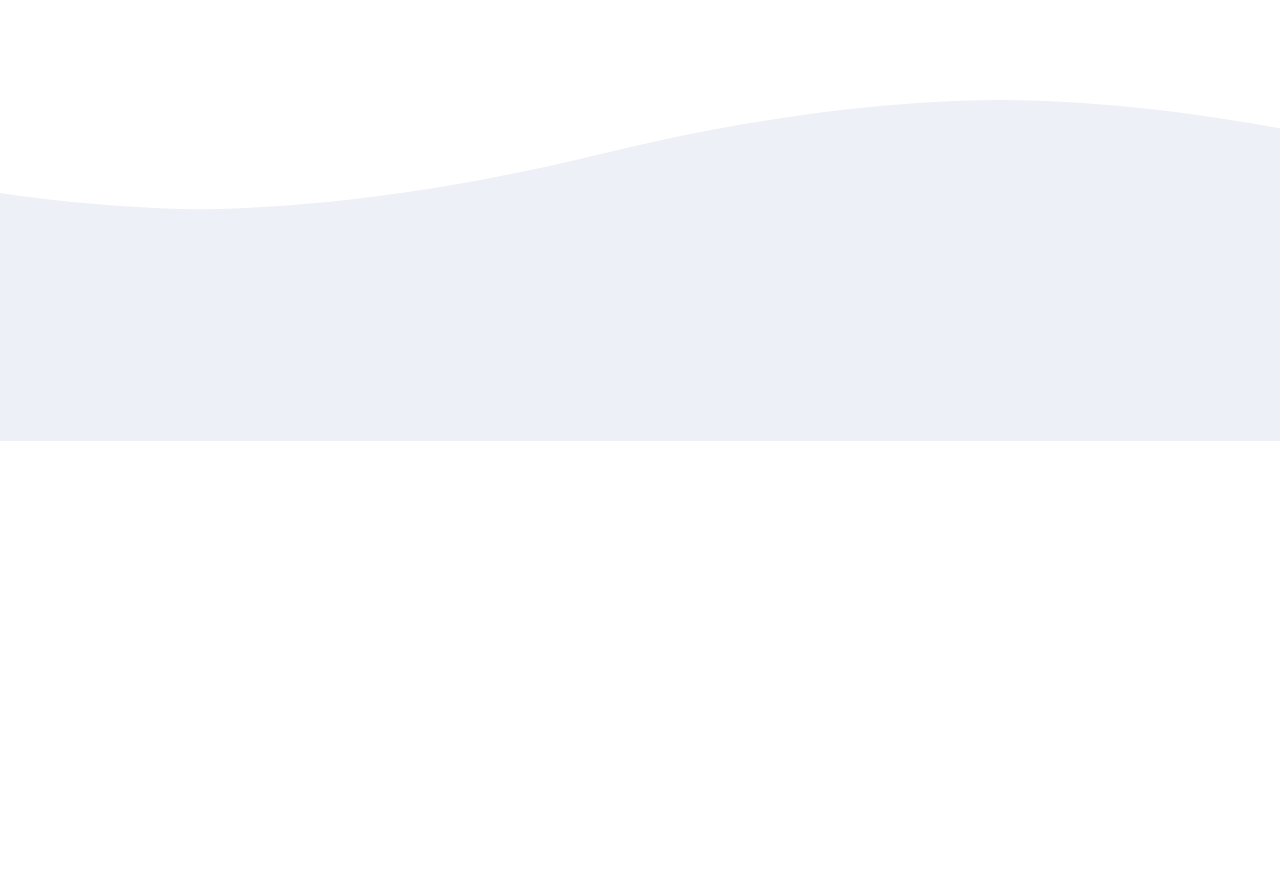
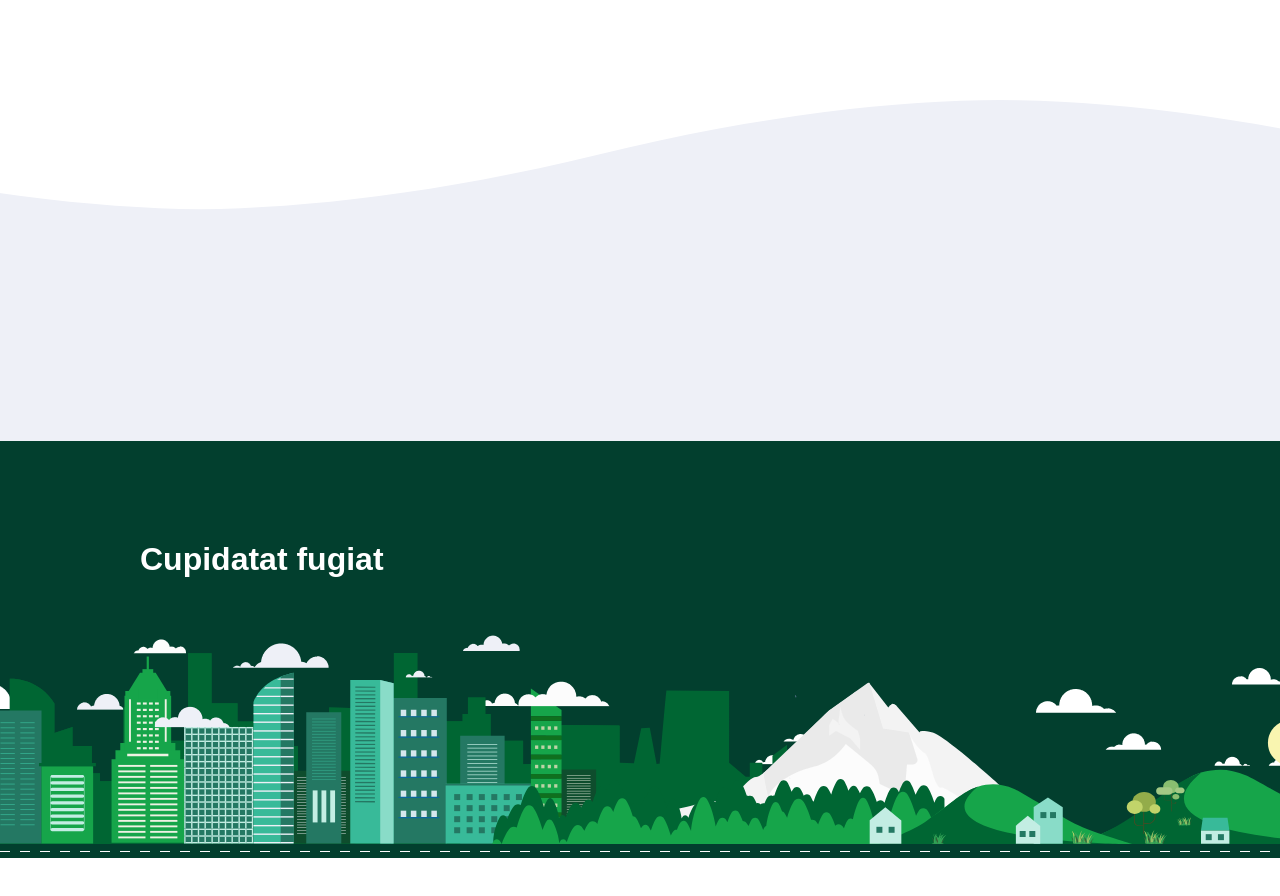
Before and after one commit to jordankaiser/rideconnection, a website built with Parcel: page src/index.html in a window 1280 px wide. Before the commit the page ends 800 px from the top, so only its background shows below. Built offline with nearby package versions, Linux system fonts and the light colour scheme.

Commit message:
Add cloud animation to marquee

```diff
--- a/src/index.html
+++ b/src/index.html
@@ -18,5 +18,36 @@
         </div>
       </div>
     </div>
+
+    <!-- Cityscape -->
+    <div class="cityscape">
+
+      <!-- Artwork -->
+      <div class="cityscape__artwork">
+
+        <!-- Layout 1 - Clouds 1 -->
+        <div class="cityscape__clouds-1"></div>
+
+        <!-- Layer 2 - Green Buildings -->
+        <div class="cityscape__green-buildings"></div>
+
+        <!-- Layer 4 - Buildings -->
+        <div class="cityscape__buildings"></div>
+
+        <!-- Layer 3 - Clouds 2 -->
+        <div class="cityscape__clouds-2"></div>
+
+        <!-- Layer 5 - Road -->
+        <div class="cityscape__road"></div>
+      </div>
+
+
+      <!-- Content -->
+      <div class="cityscape__content">
+        <div class="container">
+          <h1>Cupidatat fugiat</h1>
+        </div>
+      </div>
+    </div>
   </body>
 </html>
--- a/src/styles.css
+++ b/src/styles.css
@@ -42,3 +42,101 @@ h1 {
   max-width: 1000px;
   margin: 0 auto;
 }
+
+.cityscape {
+  position: relative;
+  background-color: #023F2E;
+  font-family: sans-serif;
+  color: white;
+  margin-bottom: 100px;
+
+  /* Content */
+  &__content {
+    position: relative;
+    padding: 100px 0 280px;
+  }
+
+  /* Artwork */
+  &__artwork {
+    position: absolute;
+    left: 0;
+    bottom: 0;
+    width: 100%;
+    height: 225px;
+  }
+
+  /* Clouds 1 */
+  &__clouds-1 {
+    background-image: url('assets/cityscape/cityscape-01.png');
+    background-repeat: repeat-x;
+    background-size: 1440px 225px;
+    background-position: 0 0;
+    height: 225px;
+    width: 100%;
+    animation: cloud-pan 150s infinite;
+    animation-timing-function: linear;
+  }
+
+  /* Green buildings */
+  &__green-buildings {
+    position: absolute;
+    left: 0;
+    bottom: 0;
+    background-image: url('assets/cityscape/cityscape-02.svg');
+    background-repeat: no-repeat;
+    background-size: 1440px 225px;
+    background-position: center;
+    height: 225px;
+    width: 100%;
+  }
+
+  /* Clouds 2 */
+  &__clouds-2 {
+    position: absolute;
+    left: 0;
+    bottom: 0;
+    background-image: url('assets/cityscape/cityscape-03.png');
+    background-repeat: repeat-x;
+    background-size: 1440px 225px;
+    background-position: 0 0;
+    height: 225px;
+    width: 100%;
+    animation: cloud-pan 180s infinite;
+    animation-timing-function: linear;
+  }
+
+  /* Green buildings */
+  &__buildings {
+    position: absolute;
+    left: 0;
+    bottom: 0;
+    background-image: url('assets/cityscape/cityscape-04.svg');
+    background-repeat: no-repeat;
+    background-size: 1440px 225px;
+    background-position: center;
+    height: 225px;
+    width: 100%;
+  }
+
+  /* Road */
+  &__road {
+    position: absolute;
+    left: 0;
+    bottom: 0;
+    background-image: url('assets/cityscape/cityscape-road-pattern.svg');
+    background-repeat: repeat-x;
+    background-size: 20px 14px;
+    background-position: 0 0;
+    height: 14px;
+    width: 100%;
+  }
+}
+
+@keyframes cloud-pan {
+  0% {
+    background-position: 0 0;
+  }
+  100% {
+    background-position: 1440px 0px;
+  }
+}
```
Also changed, not shown: src/assets/cityscape/cityscape-01.png (added), src/assets/cityscape/cityscape-01.svg (added), src/assets/cityscape/cityscape-02.svg (added), src/assets/cityscape/cityscape-03.png (added), src/assets/cityscape/cityscape-03.svg (added), src/assets/cityscape/cityscape-04.svg (added), src/assets/cityscape/cityscape-road-pattern.svg (added).
